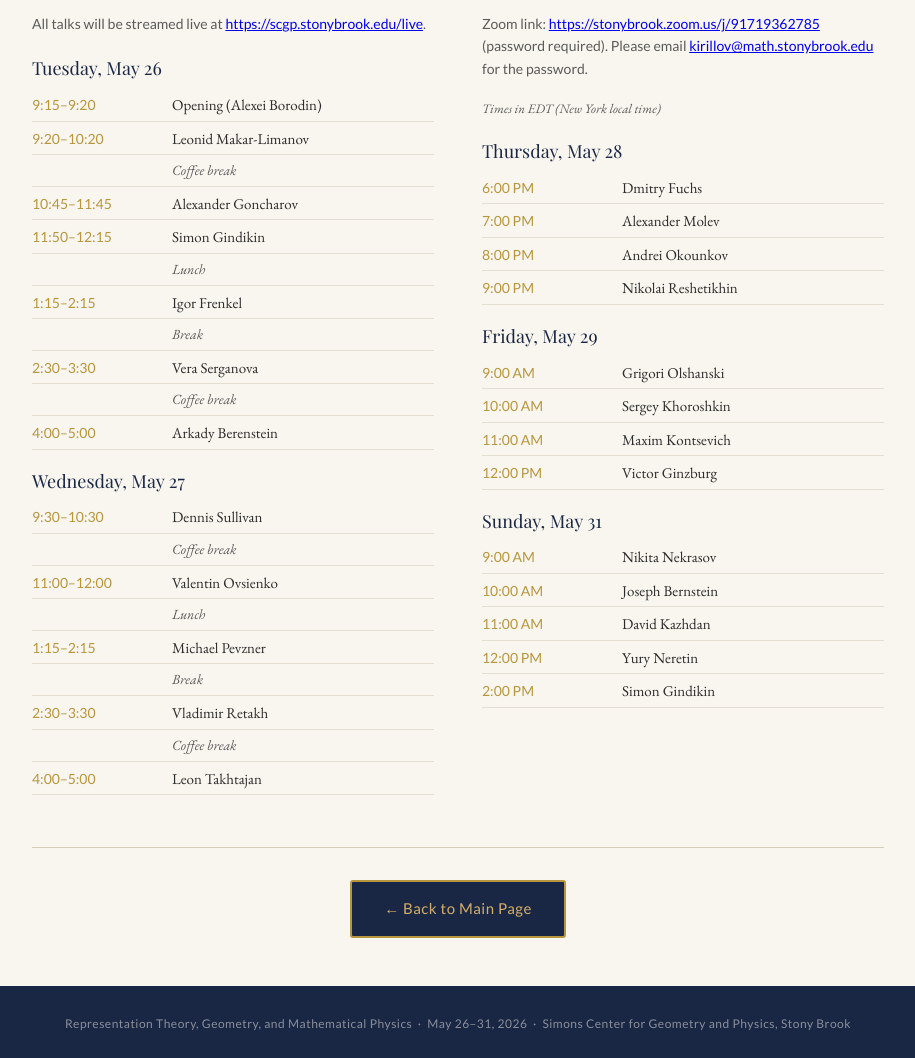
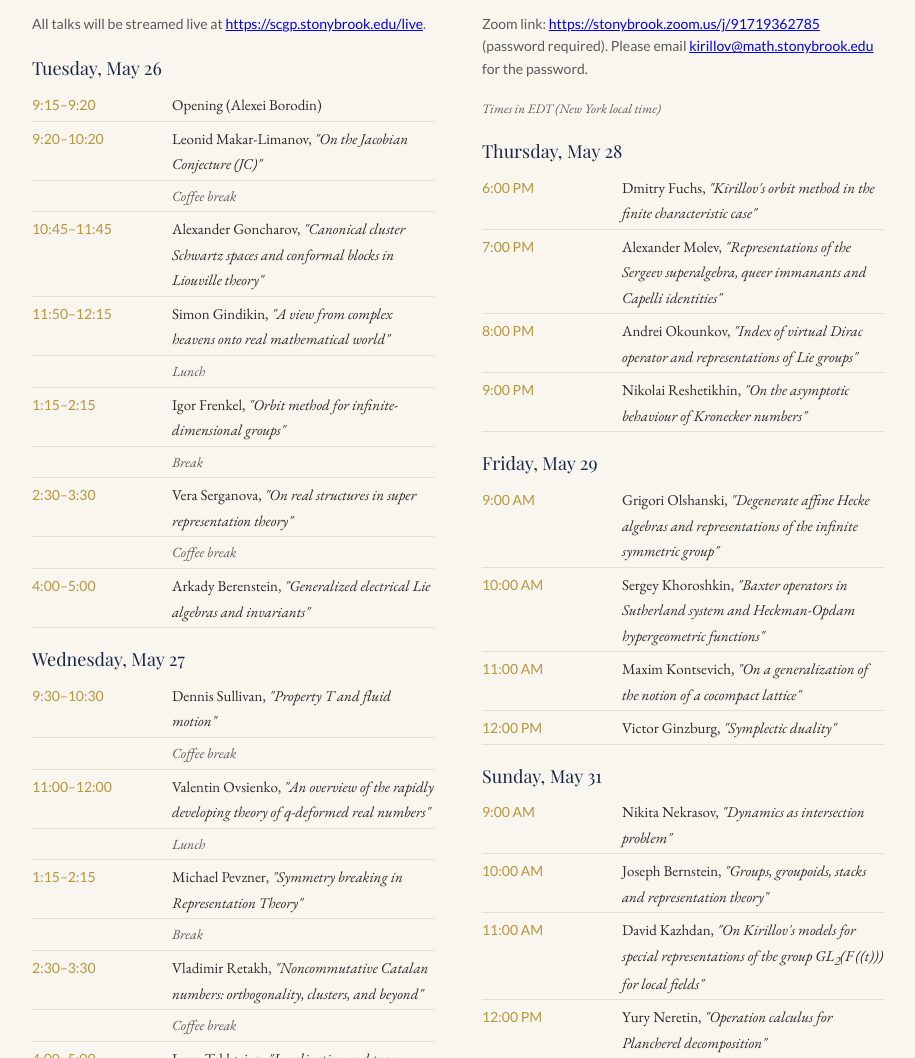
Before and after one commit to shurik179/kirillov90, a plain HTML site: page schedule.html in a window 1280 px wide. Shown: the part 549-1607 px from the top of the page, without its empty margins (182-1097 px from the left). Drawn offline with nearby package versions, Linux system fonts and the light colour scheme; a web font is replaced by a local one.

Commit message:
Add talk titles to schedule with proper formatting

```diff
--- a/schedule.html
+++ b/schedule.html
@@ -281,7 +281,7 @@
         </div>
         <div class="schedule-row">
           <div class="time">9:20–10:20</div>
-          <div class="speaker">Leonid Makar-Limanov</div>
+          <div class="speaker">Leonid Makar-Limanov, <em>"On the Jacobian Conjecture (JC)"</em></div>
         </div>
         <div class="schedule-row">
           <div class="time"></div>
@@ -289,11 +289,11 @@
         </div>
         <div class="schedule-row">
           <div class="time">10:45–11:45</div>
-          <div class="speaker">Alexander Goncharov</div>
+          <div class="speaker">Alexander Goncharov, <em>"Canonical cluster Schwartz spaces and conformal blocks in Liouville theory"</em></div>
         </div>
         <div class="schedule-row">
           <div class="time">11:50–12:15</div>
-          <div class="speaker">Simon Gindikin</div>
+          <div class="speaker">Simon Gindikin, <em>"A view from complex heavens onto real mathematical world"</em></div>
         </div>
         <div class="schedule-row">
           <div class="time"></div>
@@ -301,7 +301,7 @@
         </div>
         <div class="schedule-row">
           <div class="time">1:15–2:15</div>
-          <div class="speaker">Igor Frenkel</div>
+          <div class="speaker">Igor Frenkel, <em>"Orbit method for infinite-dimensional groups"</em></div>
         </div>
         <div class="schedule-row">
           <div class="time"></div>
@@ -309,7 +309,7 @@
         </div>
         <div class="schedule-row">
           <div class="time">2:30–3:30</div>
-          <div class="speaker">Vera Serganova</div>
+          <div class="speaker">Vera Serganova, <em>"On real structures in super representation theory"</em></div>
         </div>
         <div class="schedule-row">
           <div class="time"></div>
@@ -317,13 +317,13 @@
         </div>
         <div class="schedule-row">
           <div class="time">4:00–5:00</div>
-          <div class="speaker">Arkady Berenstein</div>
+          <div class="speaker">Arkady Berenstein, <em>"Generalized electrical Lie algebras and invariants"</em></div>
         </div>
 
         <div class="day-heading">Wednesday, May 27</div>
         <div class="schedule-row">
           <div class="time">9:30–10:30</div>
-          <div class="speaker">Dennis Sullivan</div>
+          <div class="speaker">Dennis Sullivan, <em>"Property T and fluid motion"</em></div>
         </div>
         <div class="schedule-row">
           <div class="time"></div>
@@ -331,7 +331,7 @@
         </div>
         <div class="schedule-row">
           <div class="time">11:00–12:00</div>
-          <div class="speaker">Valentin Ovsienko</div>
+          <div class="speaker">Valentin Ovsienko, <em>"An overview of the rapidly developing theory of q-deformed real numbers"</em></div>
         </div>
         <div class="schedule-row">
           <div class="time"></div>
@@ -339,7 +339,7 @@
         </div>
         <div class="schedule-row">
           <div class="time">1:15–2:15</div>
-          <div class="speaker">Michael Pevzner</div>
+          <div class="speaker">Michael Pevzner, <em>"Symmetry breaking in Representation Theory"</em></div>
         </div>
         <div class="schedule-row">
           <div class="time"></div>
@@ -347,7 +347,7 @@
         </div>
         <div class="schedule-row">
           <div class="time">2:30–3:30</div>
-          <div class="speaker">Vladimir Retakh</div>
+          <div class="speaker">Vladimir Retakh, <em>"Noncommutative Catalan numbers: orthogonality, clusters, and beyond"</em></div>
         </div>
         <div class="schedule-row">
           <div class="time"></div>
@@ -355,7 +355,7 @@
         </div>
         <div class="schedule-row">
           <div class="time">4:00–5:00</div>
-          <div class="speaker">Leon Takhtajan</div>
+          <div class="speaker">Leon Takhtajan, <em>"Localization and trace formulas"</em></div>
         </div>
       </div>
 
@@ -368,59 +368,59 @@
         <div class="day-heading">Thursday, May 28</div>
         <div class="schedule-row">
           <div class="time">6:00 PM</div>
-          <div class="speaker">Dmitry Fuchs</div>
+          <div class="speaker">Dmitry Fuchs, <em>"Kirillov's orbit method in the finite characteristic case"</em></div>
         </div>
         <div class="schedule-row">
           <div class="time">7:00 PM</div>
-          <div class="speaker">Alexander Molev</div>
+          <div class="speaker">Alexander Molev, <em>"Representations of the Sergeev superalgebra, queer immanants and Capelli identities"</em></div>
         </div>
         <div class="schedule-row">
           <div class="time">8:00 PM</div>
-          <div class="speaker">Andrei Okounkov</div>
+          <div class="speaker">Andrei Okounkov, <em>"Index of virtual Dirac operator and representations of Lie groups"</em></div>
         </div>
         <div class="schedule-row">
           <div class="time">9:00 PM</div>
-          <div class="speaker">Nikolai Reshetikhin</div>
+          <div class="speaker">Nikolai Reshetikhin, <em>"On the asymptotic behaviour of Kronecker numbers"</em></div>
         </div>
 
         <div class="day-heading">Friday, May 29</div>
         <div class="schedule-row">
           <div class="time">9:00 AM</div>
-          <div class="speaker">Grigori Olshanski</div>
+          <div class="speaker">Grigori Olshanski, <em>"Degenerate affine Hecke algebras and representations of the infinite symmetric group"</em></div>
         </div>
         <div class="schedule-row">
           <div class="time">10:00 AM</div>
-          <div class="speaker">Sergey Khoroshkin</div>
+          <div class="speaker">Sergey Khoroshkin, <em>"Baxter operators in Sutherland system and Heckman-Opdam hypergeometric functions"</em></div>
         </div>
         <div class="schedule-row">
           <div class="time">11:00 AM</div>
-          <div class="speaker">Maxim Kontsevich</div>
+          <div class="speaker">Maxim Kontsevich, <em>"On a generalization of the notion of a cocompact lattice"</em></div>
         </div>
         <div class="schedule-row">
           <div class="time">12:00 PM</div>
-          <div class="speaker">Victor Ginzburg</div>
+          <div class="speaker">Victor Ginzburg, <em>"Symplectic duality"</em></div>
         </div>
 
         <div class="day-heading">Sunday, May 31</div>
         <div class="schedule-row">
           <div class="time">9:00 AM</div>
-          <div class="speaker">Nikita Nekrasov</div>
+          <div class="speaker">Nikita Nekrasov, <em>"Dynamics as intersection problem"</em></div>
         </div>
         <div class="schedule-row">
           <div class="time">10:00 AM</div>
-          <div class="speaker">Joseph Bernstein</div>
+          <div class="speaker">Joseph Bernstein, <em>"Groups, groupoids, stacks and representation theory"</em></div>
         </div>
         <div class="schedule-row">
           <div class="time">11:00 AM</div>
-          <div class="speaker">David Kazhdan</div>
+          <div class="speaker">David Kazhdan, <em>"On Kirillov's models for special representations of the group GL<sub>2</sub>(F ((t))) for local fields"</em></div>
         </div>
         <div class="schedule-row">
           <div class="time">12:00 PM</div>
-          <div class="speaker">Yury Neretin</div>
+          <div class="speaker">Yury Neretin, <em>"Operation calculus for Plancherel decomposition"</em></div>
         </div>
         <div class="schedule-row">
           <div class="time">2:00 PM</div>
-          <div class="speaker">Simon Gindikin</div>
+          <div class="speaker">Simon Gindikin, <em>"Manifolds of rational curves and the Einstein equation"</em></div>
         </div>
       </div>
     </div>
```
